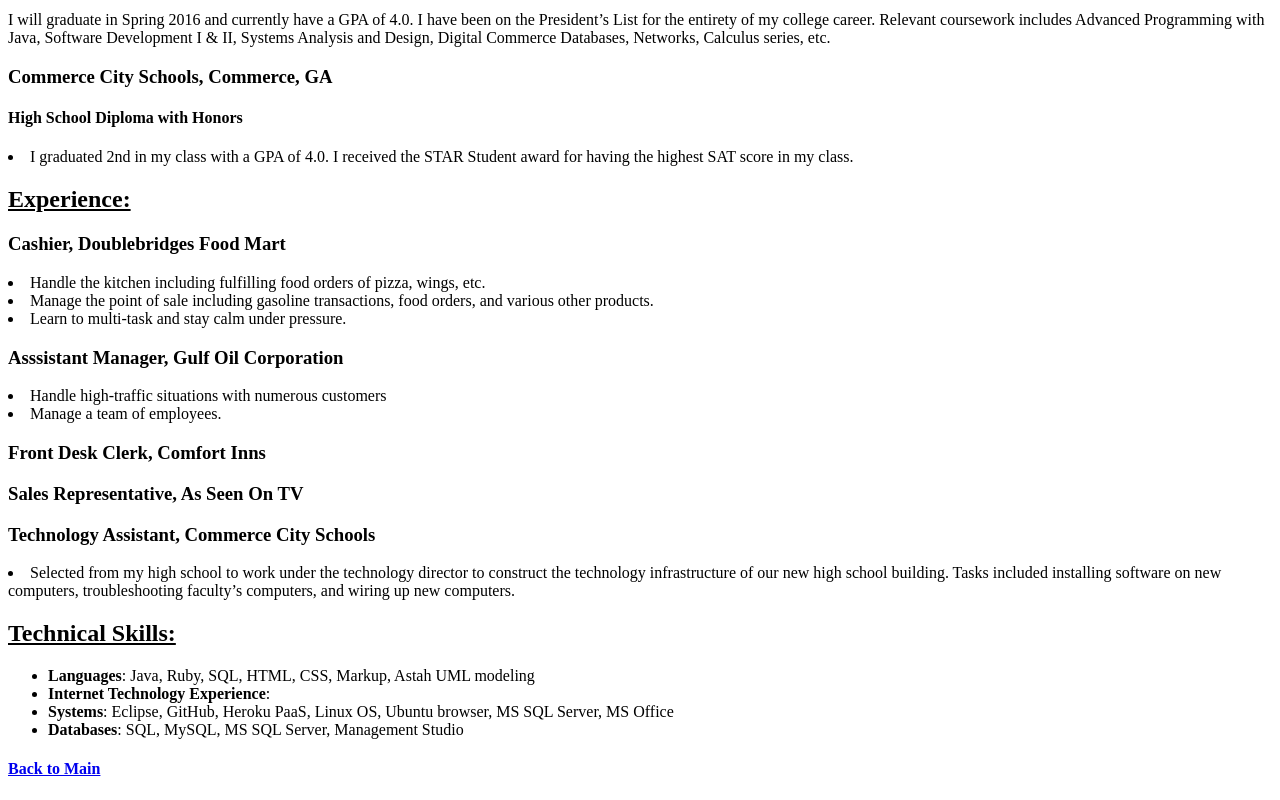
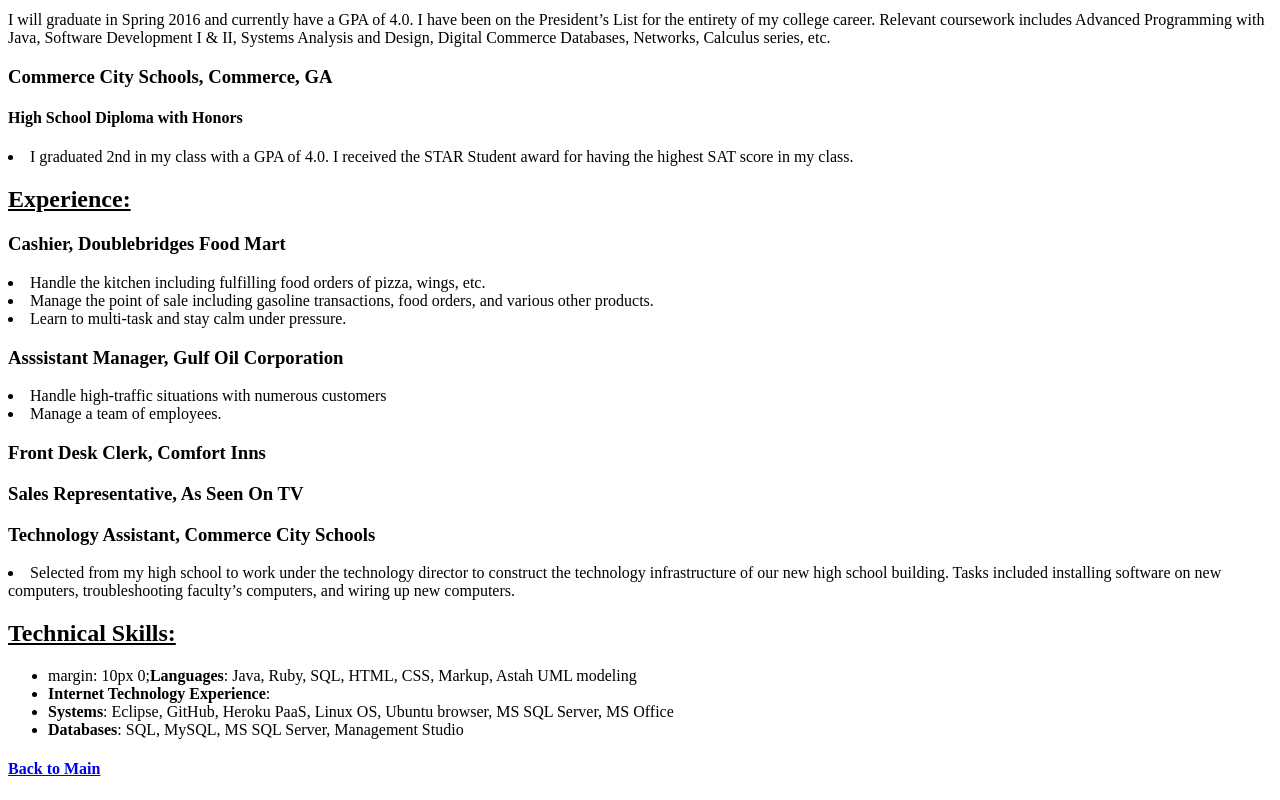
Before and after one commit to shahtirth94/shahtirth94.github.io, a plain HTML site: page resume.html in a window 1280 px wide. Shown: the part 309-1109 px from the top of the page. Drawn offline with Linux system fonts and the light colour scheme.

Commit message:
Update resume.html

```diff
--- a/resume.html
+++ b/resume.html
@@ -37,7 +37,7 @@
 
 <h2><u>Technical Skills:</u></h2>
 <ul>
-<li><b>Languages</b>: Java, Ruby, SQL, HTML, CSS, Markup, Astah UML modeling</li>
+<li>margin: 10px 0;<b>Languages</b>: Java, Ruby, SQL, HTML, CSS, Markup, Astah UML modeling</li>
 <li><b>Internet Technology Experience</b>: </li>
 <li><b>Systems</b>: Eclipse, GitHub, Heroku PaaS, Linux OS, Ubuntu browser, MS SQL Server, MS Office</li>
 <li><b>Databases</b>: SQL, MySQL, MS SQL Server, Management Studio</li>
```
